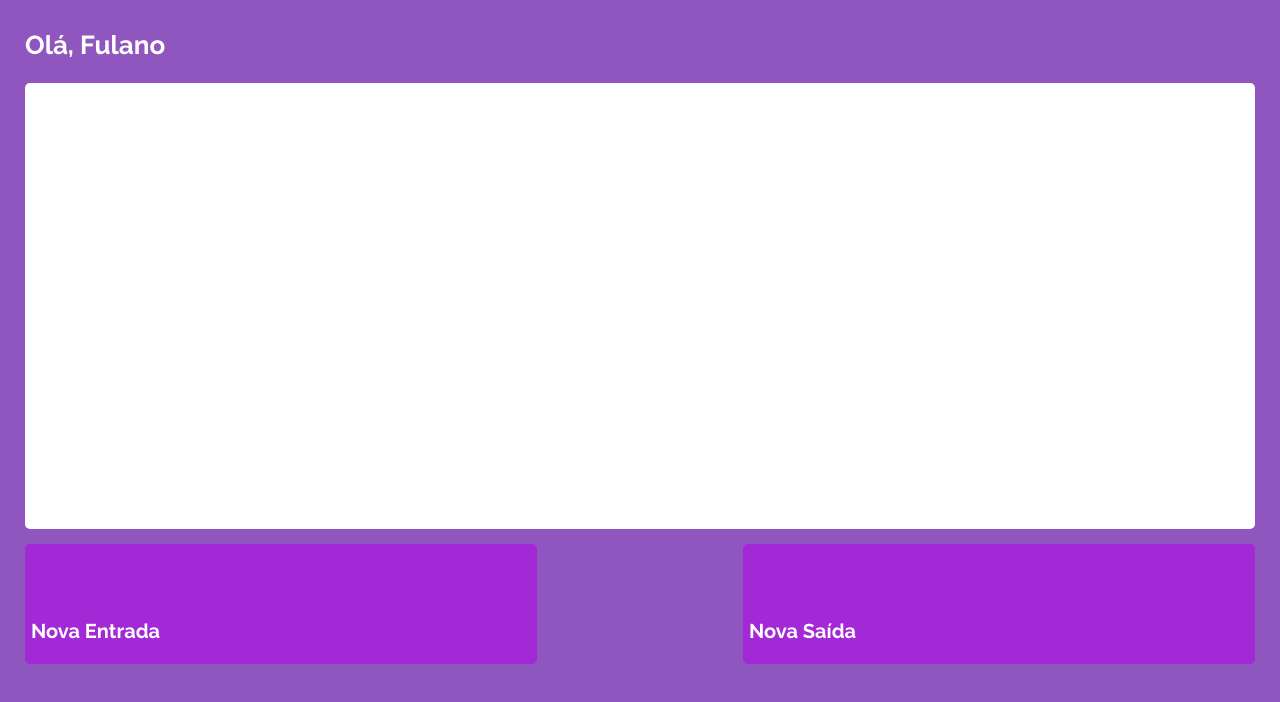
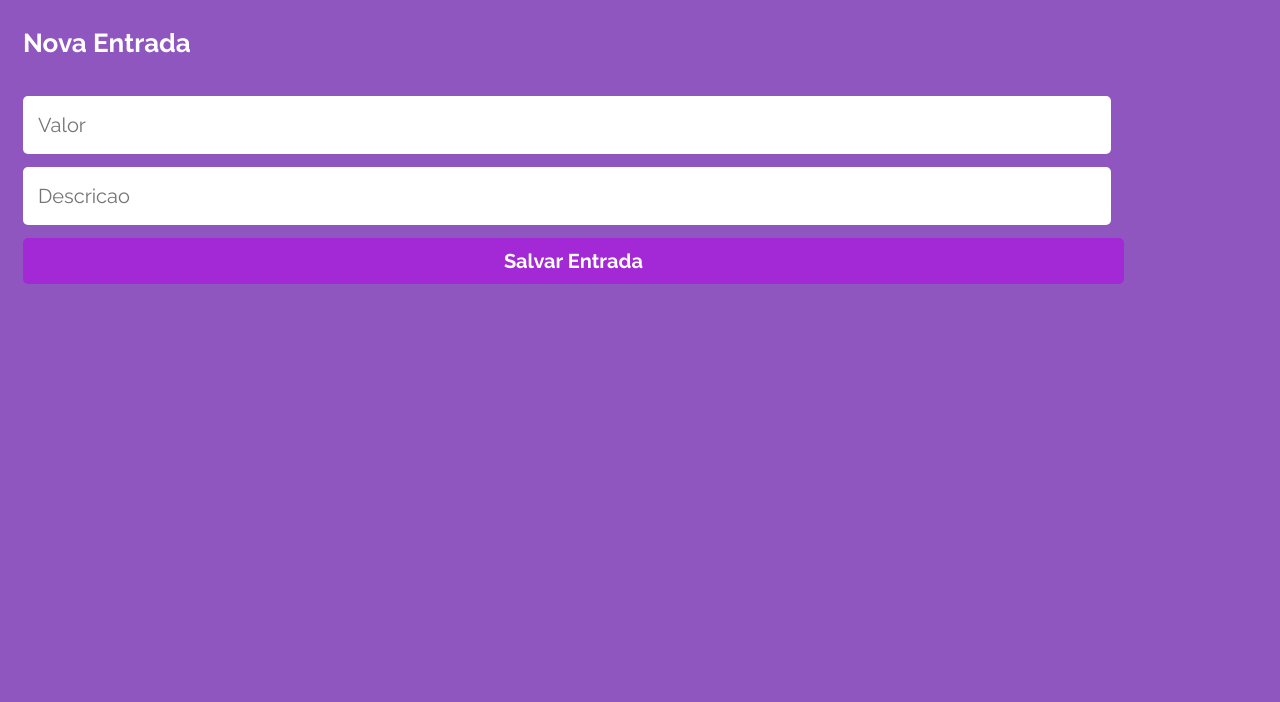
Before and after one commit to gustavo4262/myWallet-front, a React (Create React App) app: page /new-gain in a window 1280 px wide. Shown: the top 702 px of the page. Built offline with nearby package versions, Linux system fonts and the light colour scheme; some icons are missing; a web font is replaced by a local one.

Commit message:
add new-gain and new-lost routes with css style

```diff
--- a/src/components/App.js
+++ b/src/components/App.js
@@ -1,4 +1,6 @@
 import { BrowserRouter, Switch, Route } from "react-router-dom";
+import Gain from "./add-entry/Gain";
+import Lost from "./add-entry/Lost";
 import HomePage from "./home-page/HomePage";
 import SignIn from "./login/SignIn";
 import SignUp from "./login/SignUp";
@@ -13,8 +15,14 @@ export default function () {
         <Route path="/sign-up">
           <SignUp></SignUp>
         </Route>
-        <Route path="/">
+        <Route path="/" exact>
           <HomePage></HomePage>
+        </Route>
+        <Route path="/new-gain" exact>
+          <Gain></Gain>
+        </Route>
+        <Route path="/new-lost" exact>
+          <Lost></Lost>
         </Route>
       </Switch>
     </BrowserRouter>
--- /dev/null
+++ b/src/components/add-entry/Gain.js
@@ -0,0 +1,20 @@
+import { useHistory } from "react-router";
+import { EntryContainer, Input, InputButton } from "../common/Components";
+
+export default function Gain() {
+  const history = useHistory();
+  function submit(e) {
+    e.preventDefault();
+    history.push("/");
+  }
+  return (
+    <EntryContainer>
+      <h1>Nova Entrada</h1>
+      <form onSubmit={submit}>
+        <Input placeholder="Valor"></Input>
+        <Input placeholder="Descricao"></Input>
+        <InputButton>Salvar Entrada</InputButton>
+      </form>
+    </EntryContainer>
+  );
+}
--- /dev/null
+++ b/src/components/add-entry/Lost.js
@@ -0,0 +1,20 @@
+import { useHistory } from "react-router";
+import { EntryContainer, Input, InputButton } from "../common/Components";
+
+export default function Lost() {
+  const history = useHistory();
+  function submit(e) {
+    e.preventDefault();
+    history.push("/");
+  }
+  return (
+    <EntryContainer>
+      <h1>Nova Saída</h1>
+      <form onSubmit={submit}>
+        <Input placeholder="Valor"></Input>
+        <Input placeholder="Descricao"></Input>
+        <InputButton>Salvar Saída</InputButton>
+      </form>
+    </EntryContainer>
+  );
+}
--- a/src/components/common/Components.js
+++ b/src/components/common/Components.js
@@ -49,3 +49,16 @@ export const LoginContainer = styled.div`
     font-weight: 700;
   }
 `;
+
+export const EntryContainer = styled.div`
+  padding: 30px 23px;
+  background-color: #9056bf;
+  height: 100vh;
+  h1 {
+    font-size: 26px;
+    color: white;
+    font-family: "Raleway", sans-serif;
+    font-weight: 700;
+    margin-bottom: 40px;
+  }
+`;
```
